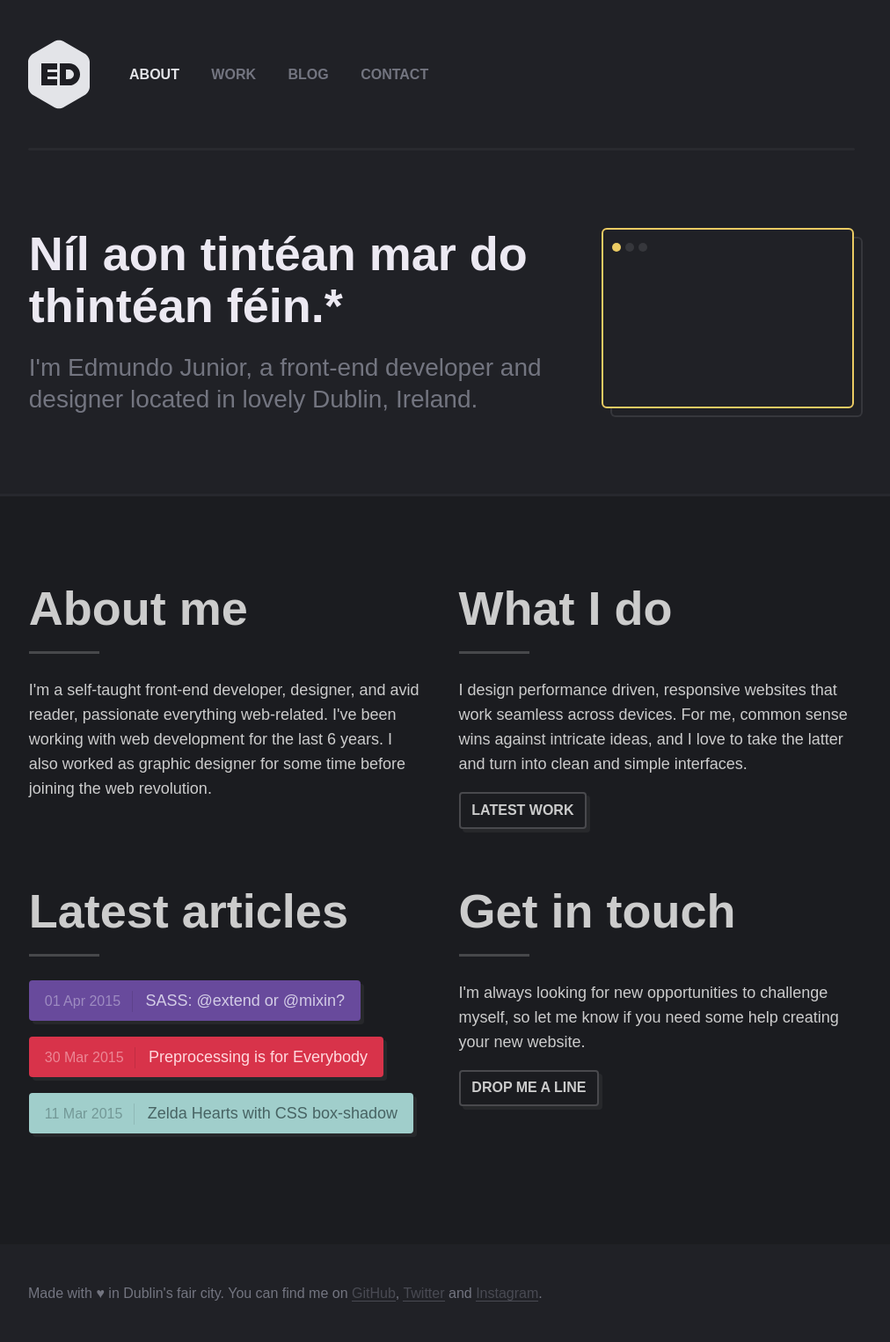
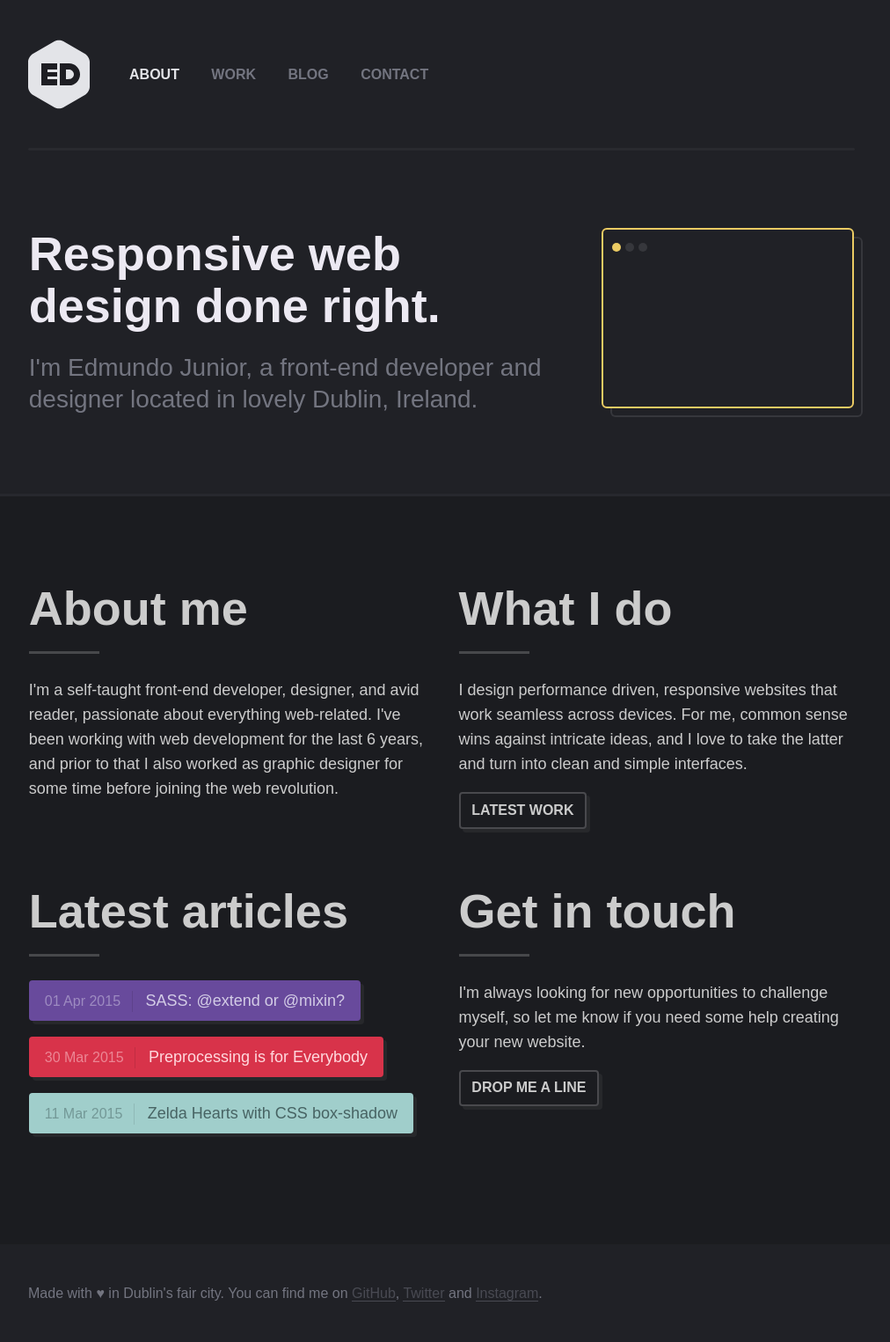
Before and after one commit to manfromanotherland/edmundojr-2014, a Jekyll site: the page built from index.html, in a window 1280 px wide. Shown: the whole page at 88% size, without its empty margins (138-1150 px from the left). Built offline with Jekyll 4.4.1, drawn with Linux system fonts in a browser that asks for light colours; nearby versions of some CDN libraries; Markdown is read by kramdown in place of the engine named in the settings.

Commit message:
Resolve #8, fix some typos

```diff
--- a/_layouts/default.html
+++ b/_layouts/default.html
@@ -4,7 +4,7 @@
 		<div class="row">
 			<div class="col col-2-3">
 			{% if page.class == "about" %}
-				<h1 lang="ga">Níl aon tintéan mar do thintéan féin.<span title="“Níl aon tintéan mar do thintéan féin” is a saying in Irish. Literally it means “there's no hearth like your own hearth”, and I think that's beautiful.">*</span></h1>
+				<h1 lang="ga">Responsive web<br> design done right.</h1>
 				<p>I'm Edmundo Junior, a front-end developer and designer located in lovely Dublin, Ireland.</p>
 				{% elsif page.class == "work" %}
 				<h1>Elegant design, thorough execution.</h1>
--- a/index.html
+++ b/index.html
@@ -6,7 +6,7 @@ class:  about
 <div class="row clearfix">
 	<article class="col col-1-2">
 		<h1 class="headline">About me</h1>
-		<p>I'm a self-taught front-end developer, designer, and avid reader, passionate everything web-related. I've been working with web development for the last 6 years. I also worked as graphic designer for some time before joining the web revolution.</p>
+		<p>I'm a self-taught front-end developer, designer, and avid reader, passionate about everything web-related. I've been working with web development for the last 6 years, and prior to that I also worked as graphic designer for some time before joining the web revolution.</p>
 		<!-- <p><a class="btn" href="work">Profile</a></p> -->
 	</article>
 	<!-- <article>
```
